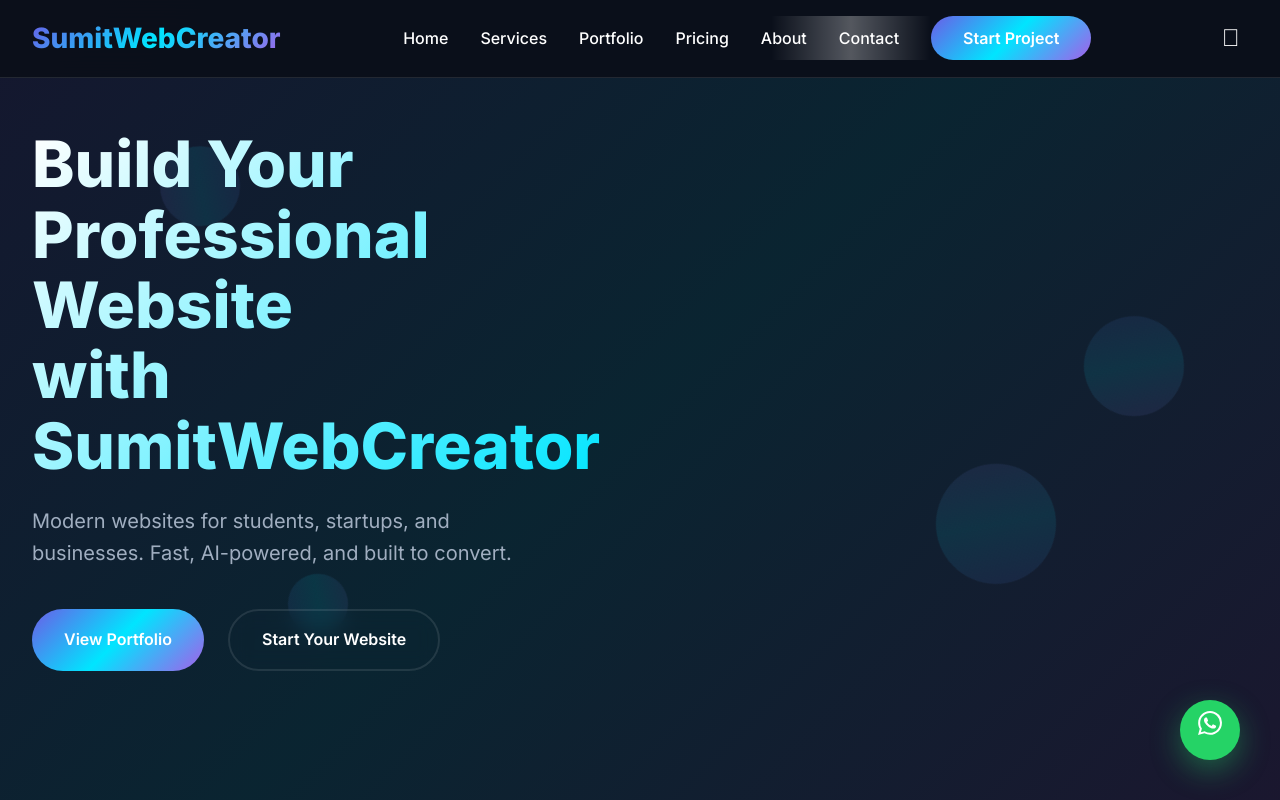
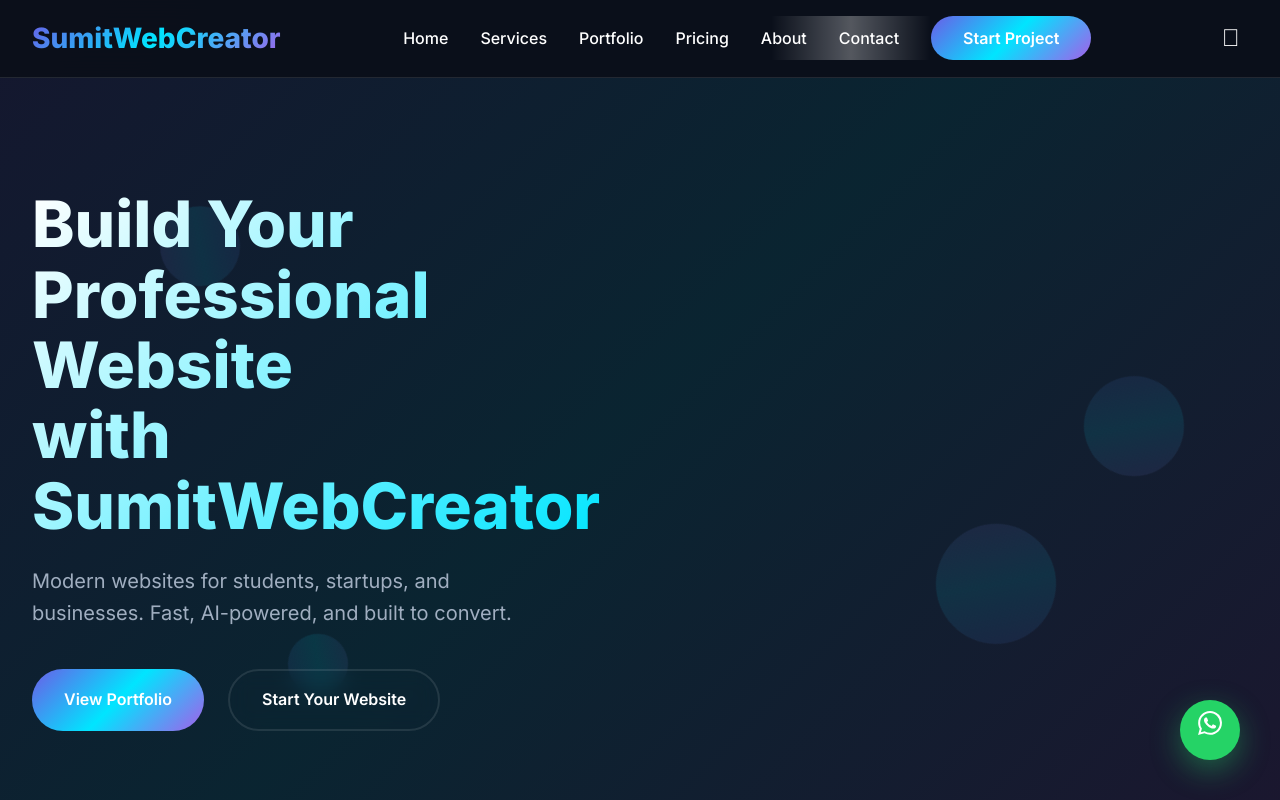
Before and after one commit to sumitwebcreator/sumitwebcreator, a plain HTML site: page index.html in a window 1280 px wide. Shown: the top 800 px of the page. Drawn offline with nearby package versions, Linux system fonts and the light colour scheme.

Commit message:
Update index.html

```diff
--- a/index.html
+++ b/index.html
@@ -197,7 +197,7 @@
             align-items: center;
             position: relative;
             overflow: hidden;
-            padding: 0 2rem;
+            padding: 120px 2rem 0 2rem;
         }
 
         .hero::before {
```
